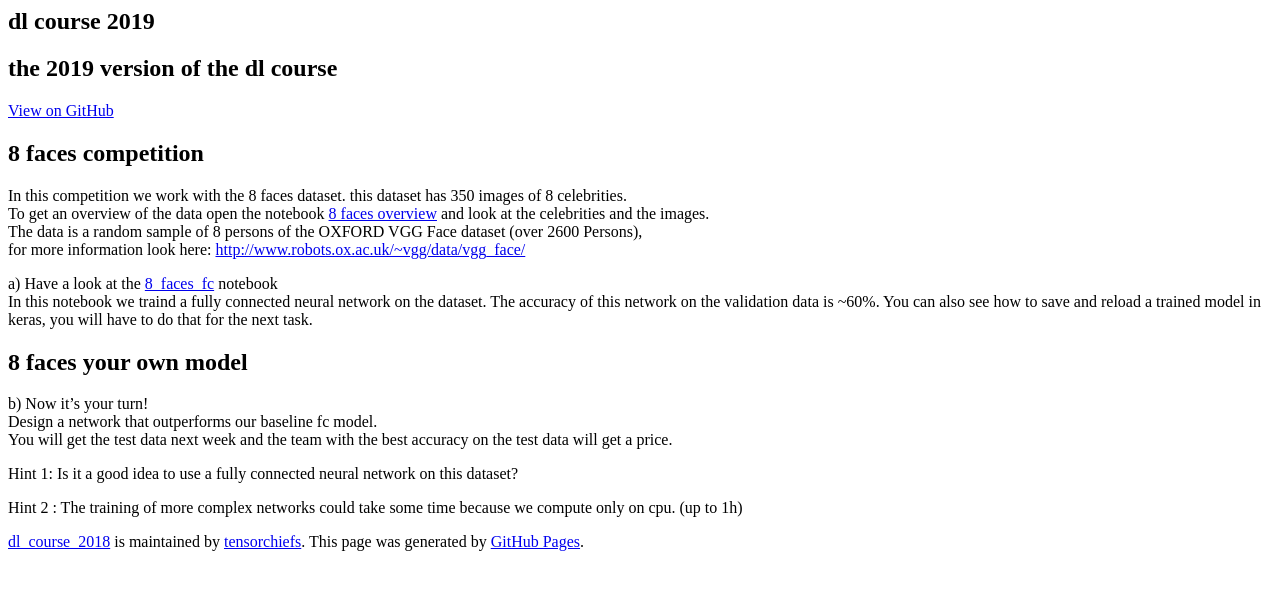
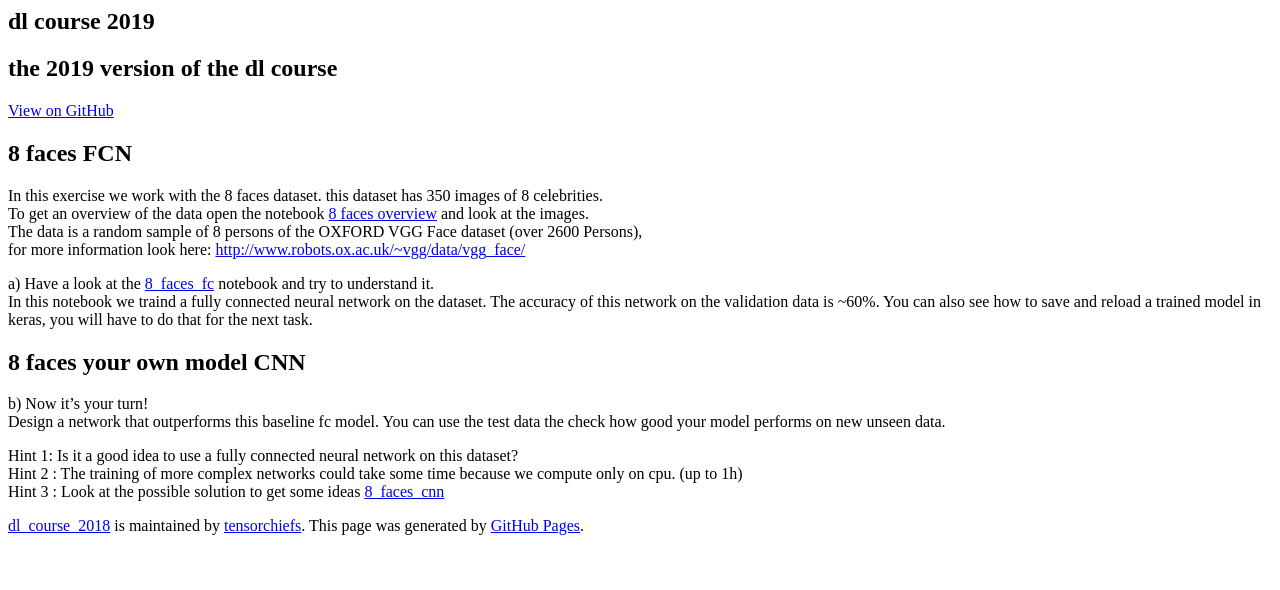
Before and after one commit to tensorchiefs/dl_course_2018, a Jekyll site: the page built from docs/exercises/09_8_faces.md, in a window 1280 px wide. Shown: the top 590 px of the page. Built offline with Jekyll 4.4.1, drawn with Linux system fonts in a browser that asks for light colours; a script that is not in the unit is left out; the repository's description, which GitHub fills in, is left out.

Commit message:
Update 09_8_faces.md

```diff
--- a/docs/exercises/09_8_faces.md
+++ b/docs/exercises/09_8_faces.md
@@ -3,23 +3,24 @@ layout: default
 mathjax: true
 title: Deep Learning Course
 ---
-## 8 faces competition
+## 8 faces FCN
 
-In this competition we work with the 8 faces dataset. this dataset has 350 images of 8 celebrities.
-To get an overview of the data open the notebook [8 faces overview](https://www.dropbox.com/sh/oek6lcshf9ws8o4/AAB5hSpN328raDkbdYHH_YsQa?dl=0&preview=8_faces_dataoverview.html) and look at the celebrities and the images.
+In this exercise we work with the 8 faces dataset. this dataset has 350 images of 8 celebrities.
+To get an overview of the data open the notebook [8 faces overview](https://www.dropbox.com/sh/oek6lcshf9ws8o4/AAB5hSpN328raDkbdYHH_YsQa?dl=0&preview=8_faces_dataoverview.html) and look at the images.
 The data is a random sample of 8 persons of the OXFORD VGG Face dataset (over 2600 Persons),
 for more information look here: [http://www.robots.ox.ac.uk/~vgg/data/vgg_face/](http://www.robots.ox.ac.uk/~vgg/data/vgg_face/)
 
-a) Have a look at the [8_faces_fc](https://github.com/tensorchiefs/dl_course_2018/blob/master/notebooks/09_8_faces_fc.ipynb) notebook
+a) Have a look at the [8_faces_fc](https://github.com/tensorchiefs/dl_course_2018/blob/master/notebooks/09_8_faces_fc.ipynb) notebook and try to understand it.
 In this notebook we traind a fully connected neural network on the dataset. The accuracy of this network on the validation data is ~60%.
 You can also see how to save and reload a trained model in keras, you will have to do that for the next task.
 
-## 8 faces your own model
+## 8 faces your own model CNN
 
 b)  Now it's your turn!
-Design a network that outperforms our baseline fc model.
-You will get the test data next week and the team with the best accuracy on the test data will get a price.
+Design a network that outperforms this baseline fc model.
+You can use the test data the check how good your model performs on new unseen data.
+
 
 Hint 1: Is it a good idea to use a fully connected neural network on this dataset?
-
 Hint 2 : The training of more complex networks could take some time because we compute only on cpu. (up to 1h)
+Hint 3 : Look at the possible solution to get some ideas [8_faces_cnn](https://github.com/tensorchiefs/dl_course_2018/blob/master/notebooks/10_8_faces_cnn.ipynb)
```
